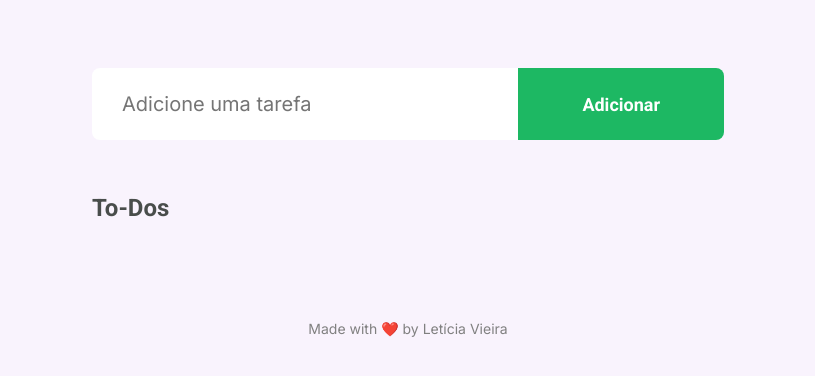
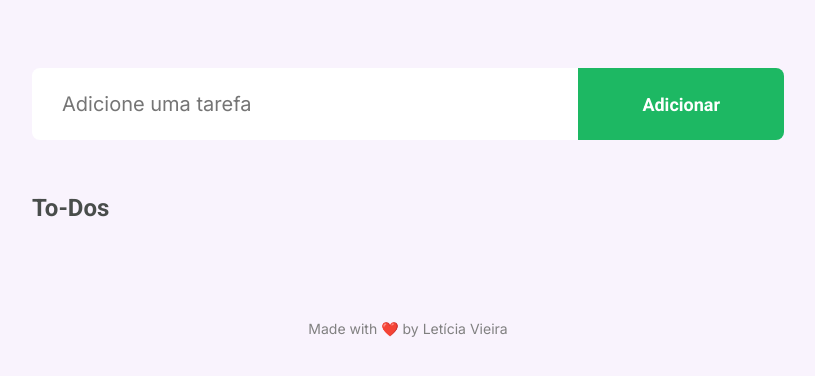
Before and after one commit to leticiabytes/the-app, a Django app: page / in a window 1280 px wide. Shown: the part 102-478 px from the top of the page, without its empty margins (232-1047 px from the left). Run offline with Django 3.2, Linux system fonts and the light colour scheme; data that the repository does not hold is empty; some libraries are stand-ins or nearby versions.

Commit message:
upgrade style
Signed-off-by: lvieira268 <lvieira268@gmail.com>

```diff
--- a/toDo/static/css/style.css
+++ b/toDo/static/css/style.css
@@ -62,10 +62,10 @@ body {
   flex-direction: column;
   justify-content: center;
 
-  flex-wrap: wrap;
+  max-width: 55.5rem;
 
   padding: 4.25rem;
-  margin: 0 16rem;
+  margin: auto;
 }
 
 .container > .container-input {
@@ -200,6 +200,7 @@ body {
 
 .center {
   display: flex;
+  padding: 0.625rem;
 }
 
 .description {
```
